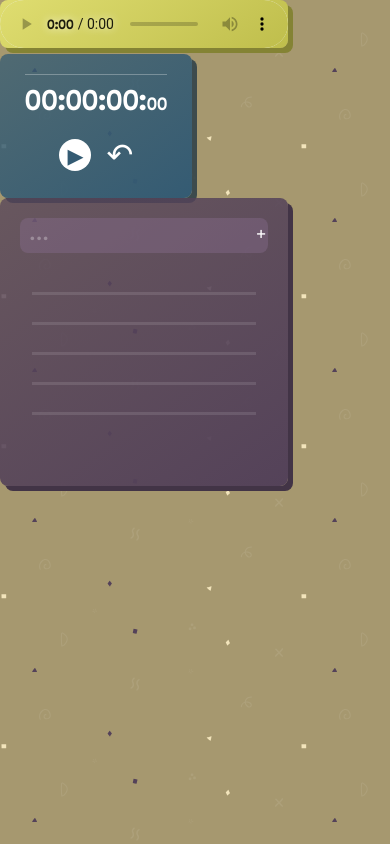
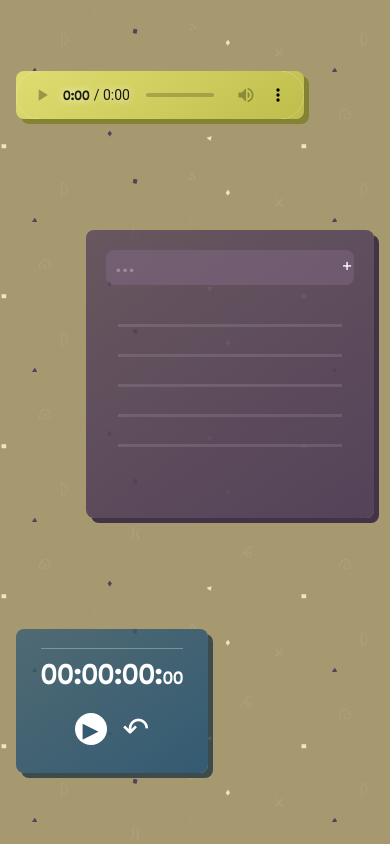
Before and after one commit to michaeland974/junk-drawer-app, a React (Vite) app in the folder client/: page / in a window 390 px wide. Built offline with nearby package versions, Linux system fonts and the light colour scheme.

Commit message:
style: App mobile layout updated, media queries updated

```diff
--- a/client/src/App.tsx
+++ b/client/src/App.tsx
@@ -9,8 +9,8 @@ export const App = () => {
   return (
     <>
     <MusicPlayer url='/stream'/>
+    <Notepad />
     <Stopwatch />
-    <Notepad />
     </>
   );
 };
--- a/client/src/Components/Notepad/Notepad.tsx
+++ b/client/src/Components/Notepad/Notepad.tsx
@@ -11,7 +11,8 @@ export const Notepad = () => {
   const Empty = () => {
     return(
       <div id={styles['empty']}>
-        {[...Array(5)].map((_el) => <span className={styles['line']}></span>)}
+        {[...Array(5)].map((_el, i) => <span className={styles['line']}
+                                             key={i}></span>)}
       </div>
     );
   };
--- a/client/src/Components/Notepad/styles/Note.module.css
+++ b/client/src/Components/Notepad/styles/Note.module.css
@@ -31,6 +31,12 @@ input[type=checkbox]:checked{
   transform: translateX(calc(var(--checkbox-size) * -3));
 }
 
+@media only screen and (max-height: 550px) {
+  .button-group{
+    transform: translateX(calc(var(--checkbox-size) * -2));
+  }
+}
+
 .input-group > input:checked + .text {
   text-decoration: line-through
 }
--- a/client/src/Components/Notepad/styles/Notepad.module.css
+++ b/client/src/Components/Notepad/styles/Notepad.module.css
@@ -1,7 +1,7 @@
 .container{
   display: flex;
   flex-direction: column;
-  grid-area: right;
+  align-self: flex-end;
 
   font-size: var(--fs-400);
   background-color: var(--secondary-purple);
--- a/client/src/Components/Stopwatch/ButtonGroup.tsx
+++ b/client/src/Components/Stopwatch/ButtonGroup.tsx
@@ -24,7 +24,7 @@ export const ButtonGroup: React.FC<Props> = ({condition, actions, initialState})
         <button id={condition ? styles['play'] : styles['pause']}
                 onClick={() => actions.timerControl()}
                 className={styles['toggle-button1']}
-                data-testid="toggle-button">{condition ? icons.play:
+                data-testid="toggle-button">{condition ? <span>{icons.play}</span>:
                                                          icons.pause}
         </button>
         <button id={styles['reset']}
--- a/client/src/Components/Stopwatch/styles/ButtonGroup.module.css
+++ b/client/src/Components/Stopwatch/styles/ButtonGroup.module.css
@@ -21,14 +21,22 @@
   padding: var(--mobile-button-dimension);
 }
 
+.toggle-button:active,
+#reset:active{
+  opacity: 0.5;
+}
+
 #reset{ color: white;}
 #pause{ font-size: 0.5em;}
 #play{
   font-size: 1em;
-  padding: 16px 15px 16px 17px;
+  position: relative;
 }
 
-.toggle-button:active,
-#reset:active{
-  opacity: 0.5;
+@media only screen and (max-height: 550px) {
+  #play > span{
+    position: absolute;
+    right: 15%;
+    bottom: 10%;
+  }
 }
--- a/client/src/assets/global-styles/App.css
+++ b/client/src/assets/global-styles/App.css
@@ -22,8 +22,12 @@
   --fs-400: clamp(1.25rem, 2.5vw, 1.5rem);
 
   height: 100svh;
-
+  padding: 1rem;
   font-family: ManualeSemiBold;
   background-image: url('./../background.svg');
   background-color: #A6986F;
+
+  display: flex;
+  flex-direction: column;
+  justify-content: space-around;
 }
```
